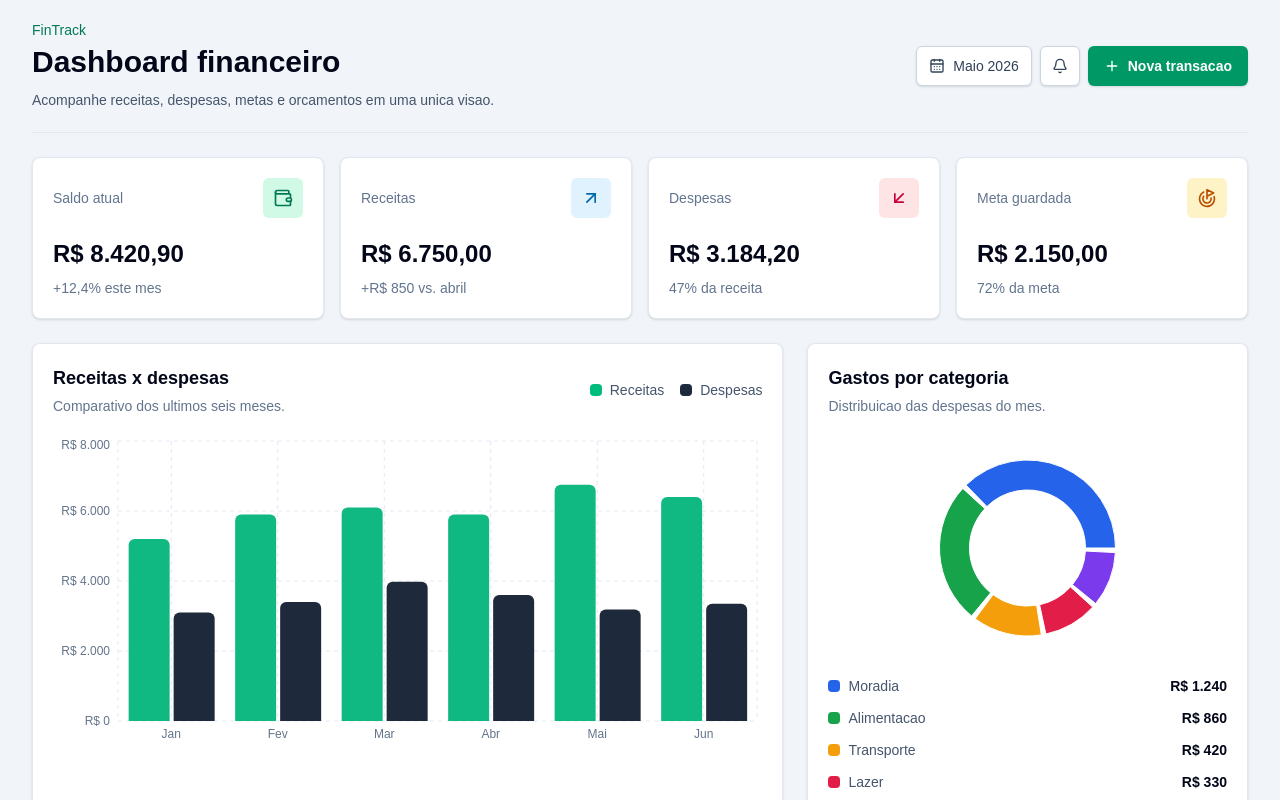
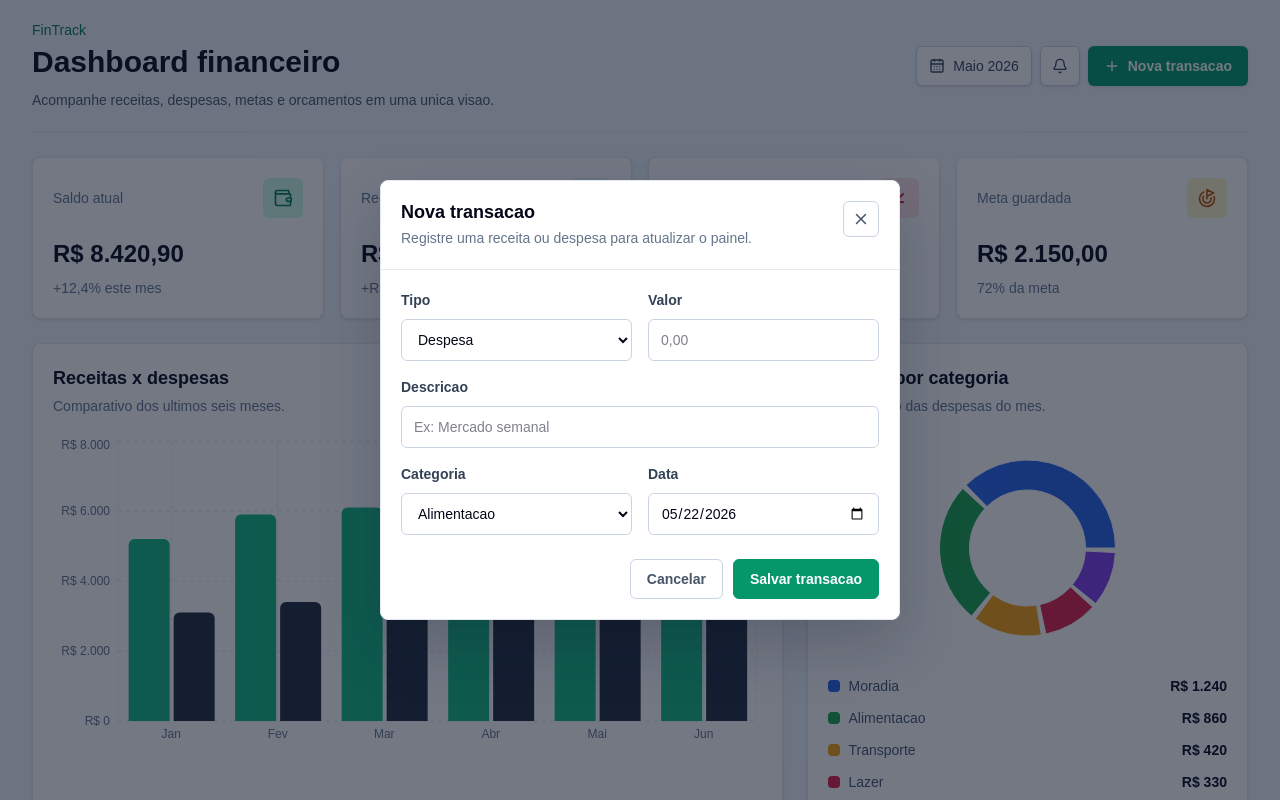
Before and after one commit to Bernardoeleuterio/Financas-Dashboard, a Next.js app: page / in a window 1280 px wide. Both pictures are taken after a click on the button "Nova transacao". Shown: the top 800 px of the page. Built offline with nearby package versions, Linux system fonts and the light colour scheme.

Commit message:
feat: Criação da Nova Transação

```diff
--- a/src/components/dashboard/DashboardHeader.tsx
+++ b/src/components/dashboard/DashboardHeader.tsx
@@ -1,6 +1,10 @@
 import { Bell, CalendarDays, Plus } from "lucide-react";
 
-export function DashboardHeader() {
+type DashboardHeaderProps = {
+  onNewTransaction: () => void;
+};
+
+export function DashboardHeader({ onNewTransaction }: DashboardHeaderProps) {
   return (
     <header className="flex flex-col gap-4 border-b border-slate-200 pb-5 lg:flex-row lg:items-center lg:justify-between">
       <div>
@@ -31,6 +35,7 @@ export function DashboardHeader() {
         </button>
         <button
           className="inline-flex h-10 items-center gap-2 rounded-md bg-emerald-600 px-4 text-sm font-semibold text-white shadow-sm transition hover:bg-emerald-700"
+          onClick={onNewTransaction}
           type="button"
         >
           <Plus className="size-4" />
--- /dev/null
+++ b/src/components/dashboard/NewTransactionModal.tsx
@@ -0,0 +1,139 @@
+import { X } from "lucide-react";
+import type { FormEvent } from "react";
+import styles from "@/styles/NewTransactionModal.module.css";
+import type { NewTransactionInput } from "./types";
+
+type NewTransactionModalProps = {
+  onClose: () => void;
+  onCreate: (transaction: NewTransactionInput) => void;
+};
+
+export function NewTransactionModal({
+  onClose,
+  onCreate,
+}: NewTransactionModalProps) {
+  function handleSubmit(event: FormEvent<HTMLFormElement>) {
+    event.preventDefault();
+
+    const formData = new FormData(event.currentTarget);
+
+    onCreate({
+      title: String(formData.get("title")),
+      category: String(formData.get("category")),
+      date: String(formData.get("date")),
+      amount: Number(formData.get("amount")),
+      type: String(formData.get("type")) as NewTransactionInput["type"],
+    });
+
+    onClose();
+  }
+
+  return (
+    <div className={styles.overlay} role="presentation">
+      <section
+        aria-labelledby="new-transaction-title"
+        className={styles.modal}
+        role="dialog"
+      >
+        <div className={styles.header}>
+          <div>
+            <h2 className={styles.title} id="new-transaction-title">
+              Nova transacao
+            </h2>
+            <p className={styles.description}>
+              Registre uma receita ou despesa para atualizar o painel.
+            </p>
+          </div>
+          <button
+            aria-label="Fechar modal"
+            className={styles.closeButton}
+            onClick={onClose}
+            title="Fechar"
+            type="button"
+          >
+            <X size={18} />
+          </button>
+        </div>
+
+        <form className={styles.form} onSubmit={handleSubmit}>
+          <div className={styles.grid}>
+            <label className={styles.field}>
+              <span className={styles.label}>Tipo</span>
+              <select className={styles.select} defaultValue="expense" name="type">
+                <option value="expense">Despesa</option>
+                <option value="income">Receita</option>
+              </select>
+            </label>
+
+            <label className={styles.field}>
+              <span className={styles.label}>Valor</span>
+              <input
+                className={styles.input}
+                min="0.01"
+                name="amount"
+                placeholder="0,00"
+                required
+                step="0.01"
+                type="number"
+              />
+            </label>
+          </div>
+
+          <label className={styles.field}>
+            <span className={styles.label}>Descricao</span>
+            <input
+              className={styles.input}
+              maxLength={80}
+              name="title"
+              placeholder="Ex: Mercado semanal"
+              required
+              type="text"
+            />
+          </label>
+
+          <div className={styles.grid}>
+            <label className={styles.field}>
+              <span className={styles.label}>Categoria</span>
+              <select
+                className={styles.select}
+                defaultValue="Alimentacao"
+                name="category"
+              >
+                <option>Alimentacao</option>
+                <option>Moradia</option>
+                <option>Transporte</option>
+                <option>Lazer</option>
+                <option>Receita</option>
+                <option>Outros</option>
+              </select>
+            </label>
+
+            <label className={styles.field}>
+              <span className={styles.label}>Data</span>
+              <input
+                className={styles.input}
+                defaultValue={new Date().toISOString().slice(0, 10)}
+                name="date"
+                required
+                type="date"
+              />
+            </label>
+          </div>
+
+          <div className={styles.actions}>
+            <button
+              className={styles.secondaryButton}
+              onClick={onClose}
+              type="button"
+            >
+              Cancelar
+            </button>
+            <button className={styles.primaryButton} type="submit">
+              Salvar transacao
+            </button>
+          </div>
+        </form>
+      </section>
+    </div>
+  );
+}
--- a/src/components/dashboard/types.ts
+++ b/src/components/dashboard/types.ts
@@ -28,6 +28,14 @@ export type Transaction = {
   type: "income" | "expense";
 };
 
+export type NewTransactionInput = {
+  title: string;
+  category: string;
+  date: string;
+  amount: number;
+  type: "income" | "expense";
+};
+
 export type Budget = {
   name: string;
   spent: number;
--- /dev/null
+++ b/src/styles/NewTransactionModal.module.css
@@ -0,0 +1,164 @@
+.overlay {
+  position: fixed;
+  inset: 0;
+  z-index: 50;
+  display: grid;
+  place-items: center;
+  padding: 24px;
+  background: rgb(15 23 42 / 0.58);
+}
+
+.modal {
+  width: min(100%, 520px);
+  border: 1px solid #e2e8f0;
+  border-radius: 8px;
+  background: #ffffff;
+  box-shadow: 0 24px 60px rgb(15 23 42 / 0.22);
+}
+
+.header {
+  display: flex;
+  align-items: flex-start;
+  justify-content: space-between;
+  gap: 16px;
+  padding: 20px;
+  border-bottom: 1px solid #e2e8f0;
+}
+
+.title {
+  color: #020617;
+  font-size: 18px;
+  font-weight: 700;
+  line-height: 1.3;
+}
+
+.description {
+  margin-top: 4px;
+  color: #64748b;
+  font-size: 14px;
+  line-height: 1.5;
+}
+
+.closeButton {
+  display: inline-flex;
+  width: 36px;
+  height: 36px;
+  align-items: center;
+  justify-content: center;
+  border: 1px solid #cbd5e1;
+  border-radius: 6px;
+  background: #ffffff;
+  color: #475569;
+  cursor: pointer;
+  transition: background 160ms ease, color 160ms ease;
+}
+
+.closeButton:hover {
+  background: #f8fafc;
+  color: #020617;
+}
+
+.form {
+  display: grid;
+  gap: 16px;
+  padding: 20px;
+}
+
+.field {
+  display: grid;
+  gap: 8px;
+}
+
+.label {
+  color: #334155;
+  font-size: 14px;
+  font-weight: 600;
+}
+
+.input,
+.select {
+  width: 100%;
+  height: 42px;
+  border: 1px solid #cbd5e1;
+  border-radius: 6px;
+  background: #ffffff;
+  color: #020617;
+  font-size: 14px;
+  outline: none;
+  padding: 0 12px;
+  transition: border-color 160ms ease, box-shadow 160ms ease;
+}
+
+.input:focus,
+.select:focus {
+  border-color: #10b981;
+  box-shadow: 0 0 0 3px rgb(16 185 129 / 0.14);
+}
+
+.grid {
+  display: grid;
+  gap: 16px;
+  grid-template-columns: repeat(2, minmax(0, 1fr));
+}
+
+.actions {
+  display: flex;
+  justify-content: flex-end;
+  gap: 10px;
+  padding-top: 8px;
+}
+
+.secondaryButton,
+.primaryButton {
+  display: inline-flex;
+  height: 40px;
+  align-items: center;
+  justify-content: center;
+  border-radius: 6px;
+  cursor: pointer;
+  font-size: 14px;
+  font-weight: 700;
+  padding: 0 16px;
+  transition: background 160ms ease, border-color 160ms ease;
+}
+
+.secondaryButton {
+  border: 1px solid #cbd5e1;
+  background: #ffffff;
+  color: #475569;
+}
+
+.secondaryButton:hover {
+  background: #f8fafc;
+}
+
+.primaryButton {
+  border: 1px solid #059669;
+  background: #059669;
+  color: #ffffff;
+}
+
+.primaryButton:hover {
+  background: #047857;
+  border-color: #047857;
+}
+
+@media (max-width: 560px) {
+  .overlay {
+    align-items: end;
+    padding: 12px;
+  }
+
+  .grid {
+    grid-template-columns: 1fr;
+  }
+
+  .actions {
+    flex-direction: column-reverse;
+  }
+
+  .secondaryButton,
+  .primaryButton {
+    width: 100%;
+  }
+}
--- a/src/views/DashboardView.tsx
+++ b/src/views/DashboardView.tsx
@@ -6,8 +6,13 @@ import { BudgetsPanel } from "@/components/dashboard/BudgetsPanel";
 import { CategoryChart } from "@/components/dashboard/CategoryChart";
 import { DashboardHeader } from "@/components/dashboard/DashboardHeader";
 import { MonthlyChart } from "@/components/dashboard/MonthlyChart";
+import { NewTransactionModal } from "@/components/dashboard/NewTransactionModal";
 import { SummaryCards } from "@/components/dashboard/SummaryCards";
 import { TransactionsList } from "@/components/dashboard/TransactionsList";
+import type {
+  NewTransactionInput,
+  Transaction,
+} from "@/components/dashboard/types";
 
 const summaryCards = [
   {
@@ -57,7 +62,7 @@ const categoryData = [
   { name: "Outros", value: 334, color: "#7c3aed" },
 ];
 
-const transactions = [
+const initialTransactions: Transaction[] = [
   {
     title: "Salario",
     category: "Receita",
@@ -94,8 +99,24 @@ const budgets = [
   { name: "Lazer", spent: 330, limit: 500, color: "bg-rose-500" },
 ];
 
+const currencyFormatter = new Intl.NumberFormat("pt-BR", {
+  style: "currency",
+  currency: "BRL",
+});
+
+function formatTransactionDate(date: string) {
+  return new Intl.DateTimeFormat("pt-BR", {
+    day: "2-digit",
+    month: "short",
+  })
+    .format(new Date(`${date}T00:00:00`))
+    .replace(".", "");
+}
+
 export function DashboardView() {
   const [chartsReady, setChartsReady] = useState(false);
+  const [isModalOpen, setIsModalOpen] = useState(false);
+  const [transactions, setTransactions] = useState(initialTransactions);
 
   useEffect(() => {
     const frame = requestAnimationFrame(() => setChartsReady(true));
@@ -103,10 +124,25 @@ export function DashboardView() {
     return () => cancelAnimationFrame(frame);
   }, []);
 
+  function handleCreateTransaction(transaction: NewTransactionInput) {
+    const signal = transaction.type === "income" ? "+" : "-";
+
+    setTransactions((currentTransactions) => [
+      {
+        title: transaction.title,
+        category: transaction.category,
+        date: formatTransactionDate(transaction.date),
+        amount: `${signal} ${currencyFormatter.format(transaction.amount)}`,
+        type: transaction.type,
+      },
+      ...currentTransactions,
+    ]);
+  }
+
   return (
     <main className="min-h-screen bg-slate-100 text-slate-950">
       <section className="mx-auto flex w-full max-w-7xl flex-col gap-6 px-4 py-5 sm:px-6 lg:px-8">
-        <DashboardHeader />
+        <DashboardHeader onNewTransaction={() => setIsModalOpen(true)} />
         <SummaryCards cards={summaryCards} />
 
         <div className="grid gap-6 xl:grid-cols-[1.45fr_0.85fr]">
@@ -119,6 +155,13 @@ export function DashboardView() {
           <BudgetsPanel budgets={budgets} />
         </div>
       </section>
+
+      {isModalOpen ? (
+        <NewTransactionModal
+          onClose={() => setIsModalOpen(false)}
+          onCreate={handleCreateTransaction}
+        />
+      ) : null}
     </main>
   );
 }
```
